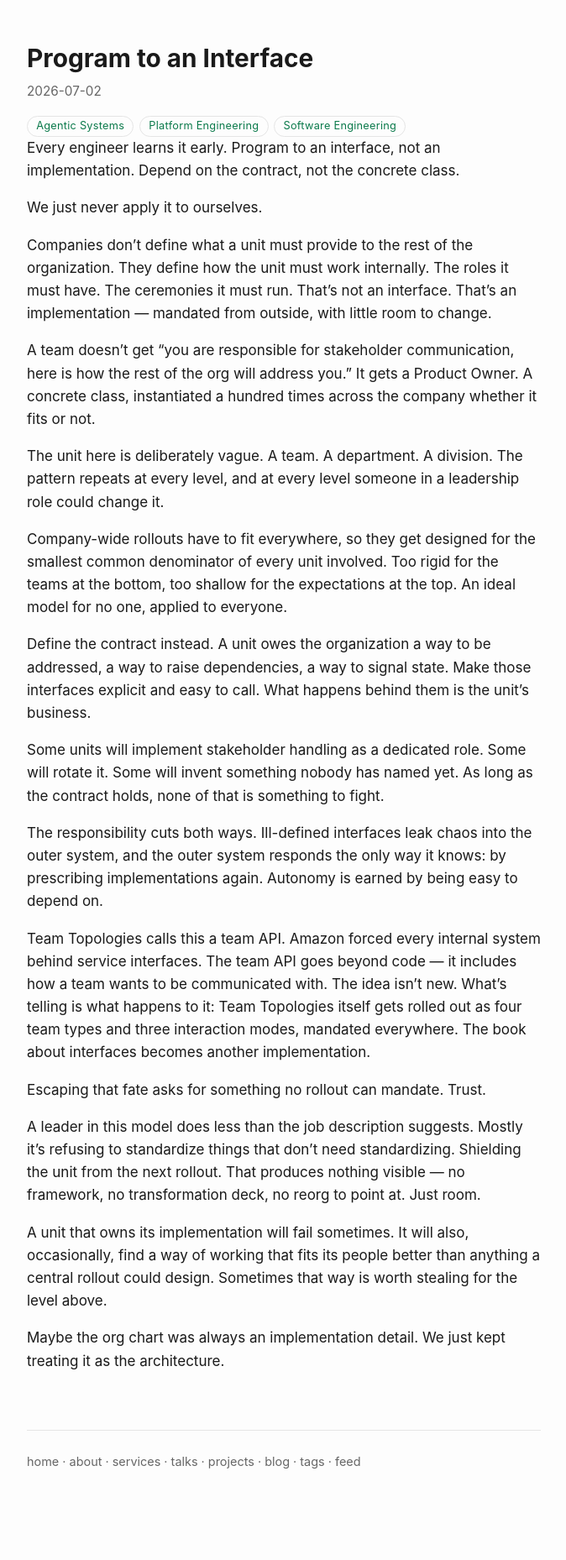
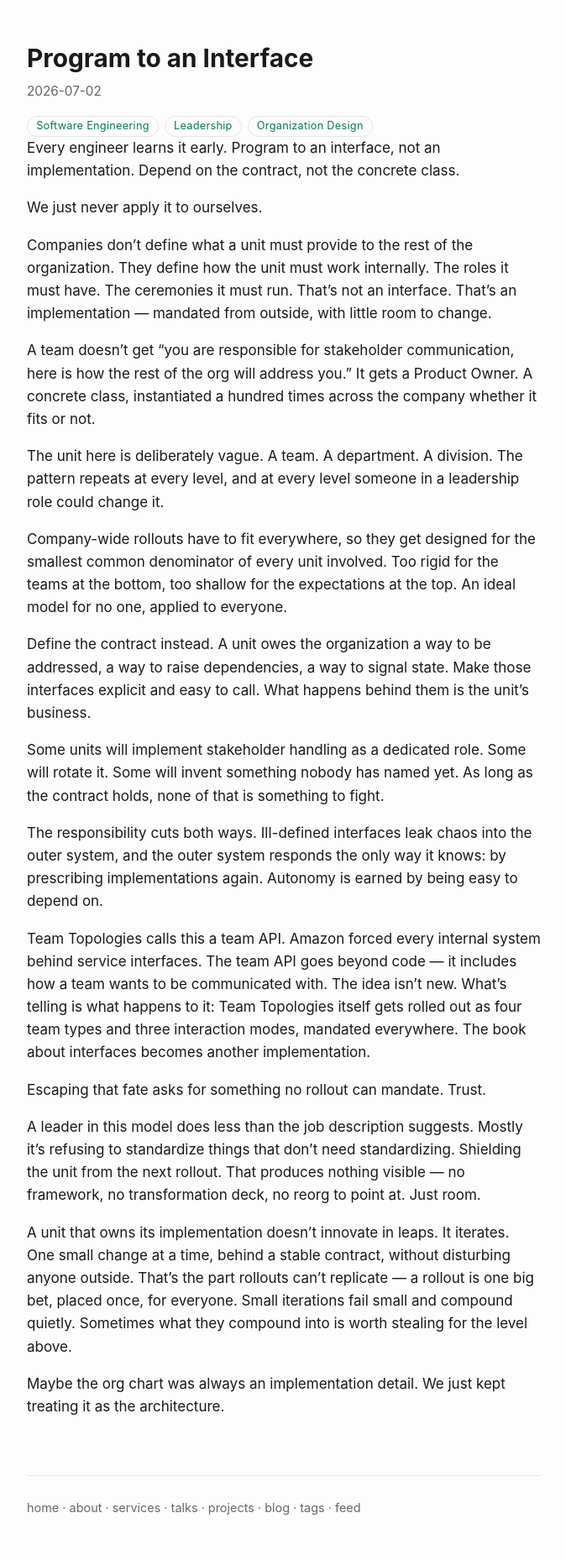
Before and after one commit to aepfli/aepfli.github.io, a Jekyll site: the page built from _posts/2026-07-02-Program-to-an-Interface.md, in a window 1280 px wide. Shown: the whole page at 84% size, without its empty margins (302-976 px from the left). Built offline with Jekyll 4.4.1, drawn with Linux system fonts in a browser that asks for light colours; comment, search, counter and statistics services are not loaded; before the commit the page ends 1803 px from its top, so only the background shows below that.

Commit message:
Rework closing beat in Program to an Interface; fix tags
Replace the 'will fail sometimes' paragraph with the iterate-behind-a-stable-contract
argument. Retag: drop Agentic Systems (no AI content), use Software Engineering,
Leadership, Organization Design.

Co-Authored-By: Claude Opus 4.8 (1M context) <noreply@anthropic.com>

```diff
--- a/_posts/2026-07-02-Program-to-an-Interface.md
+++ b/_posts/2026-07-02-Program-to-an-Interface.md
@@ -2,9 +2,9 @@
 layout: post
 title: "Program to an Interface"
 tags:
-- Agentic Systems
-- Platform Engineering
 - Software Engineering
+- Leadership
+- Organization Design
 author:
 - Simon Schrottner
 excerpt_separator: <!--more-->
@@ -37,6 +37,6 @@ Escaping that fate asks for something no rollout can mandate. Trust.
 
 A leader in this model does less than the job description suggests. Mostly it's refusing to standardize things that don't need standardizing. Shielding the unit from the next rollout. That produces nothing visible — no framework, no transformation deck, no reorg to point at. Just room.
 
-A unit that owns its implementation will fail sometimes. It will also, occasionally, find a way of working that fits its people better than anything a central rollout could design. Sometimes that way is worth stealing for the level above.
+A unit that owns its implementation doesn't innovate in leaps. It iterates. One small change at a time, behind a stable contract, without disturbing anyone outside. That's the part rollouts can't replicate — a rollout is one big bet, placed once, for everyone. Small iterations fail small and compound quietly. Sometimes what they compound into is worth stealing for the level above.
 
 Maybe the org chart was always an implementation detail. We just kept treating it as the architecture.
```
